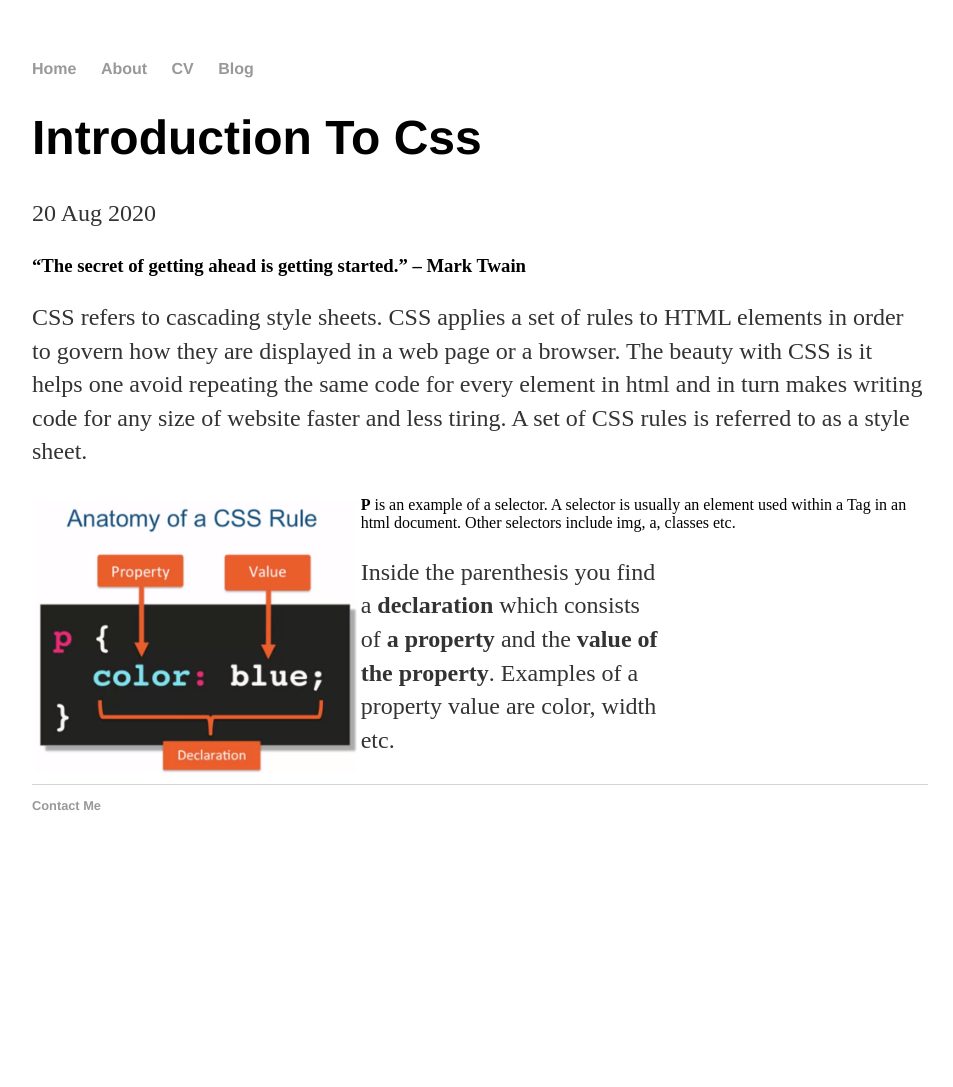
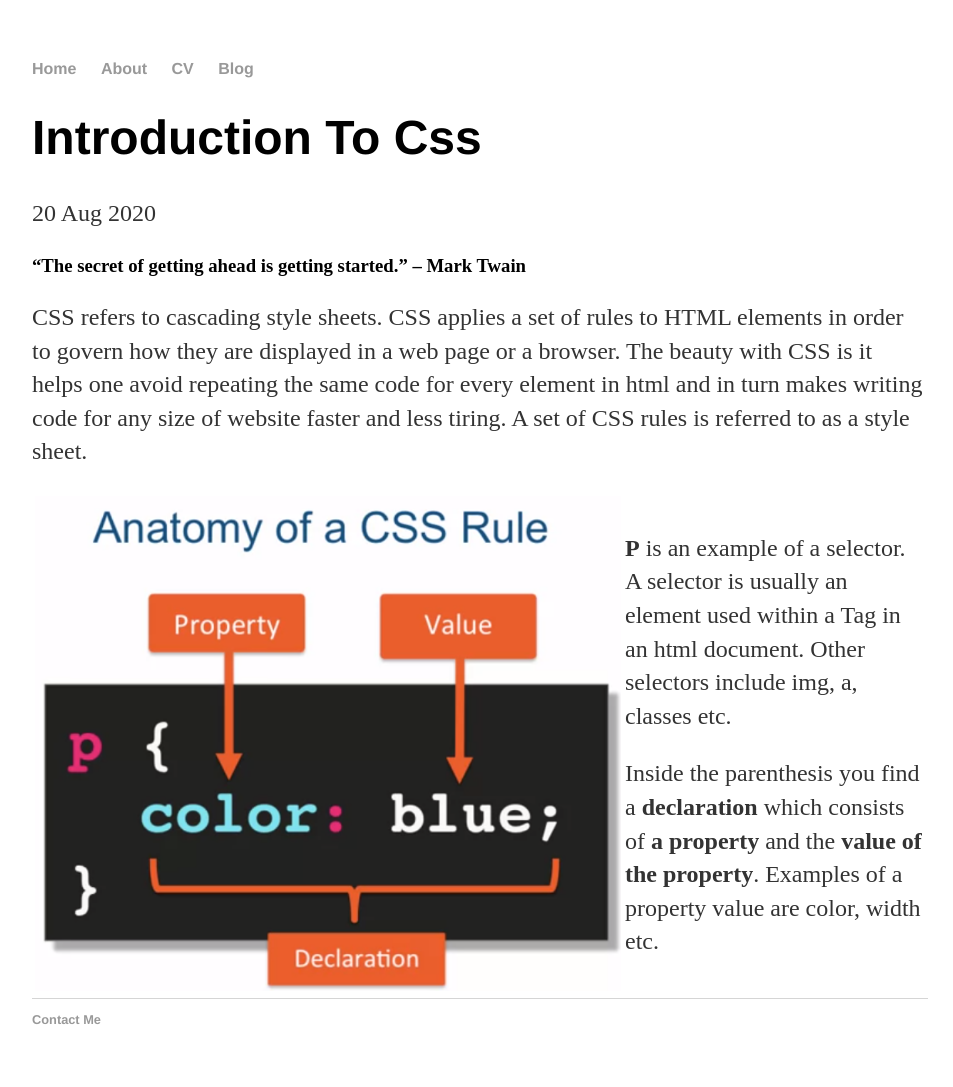
Before and after one commit to aineomugisha/aineomugisha.github.io, a Jekyll site: the page built from _posts/2020-08-20-Introduction-to-CSS.md, in a window 1280 px wide. Shown: the whole page, without its empty margins (160-1113 px from the left). Built offline with Jekyll 4.4.1, drawn with Linux system fonts in a browser that asks for light colours; before the commit the page ends 900 px from its top, so only the background shows below that.

Commit message:
Update 2020-08-20-Introduction-to-CSS.md

```diff
--- a/_posts/2020-08-20-Introduction-to-CSS.md
+++ b/_posts/2020-08-20-Introduction-to-CSS.md
@@ -9,7 +9,7 @@ CSS refers to cascading style sheets. CSS applies a set of rules to HTML element
 <table>
   <tr>
     <td><img src="/images/cssruleanatomy.png"></td>
-    <td><b>P</b> is an example of a selector. A selector is usually an element used within a Tag in an html document. Other selectors include img, a, classes etc.<p>Inside the parenthesis you find a <b>declaration </b> which consists of <b>a property</b> and the <b>value of the property</b>. Examples of a property value are color, width etc.</p></td>
+    <td><p><b>P</b> is an example of a selector. A selector is usually an element used within a Tag in an html document. Other selectors include img, a, classes etc.</p><p>Inside the parenthesis you find a <b>declaration </b> which consists of <b>a property</b> and the <b>value of the property</b>. Examples of a property value are color, width etc.</p></td>
   </tr>
 
 </table>
```
